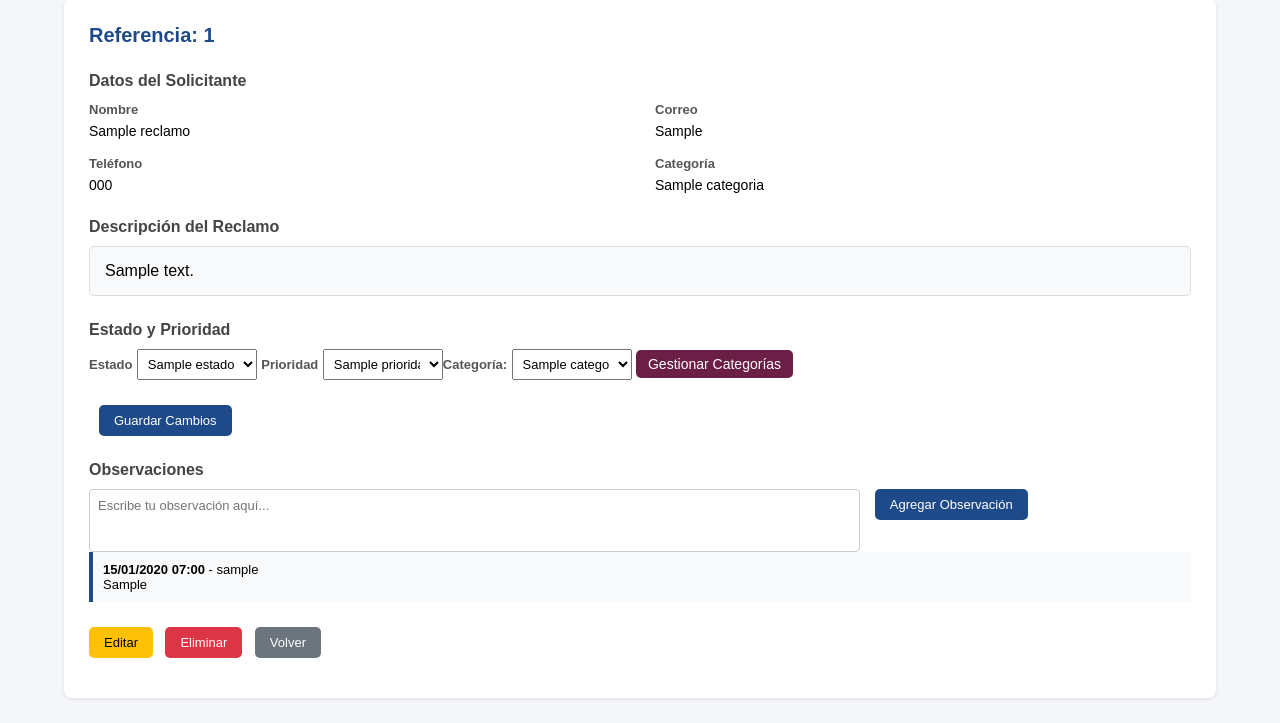
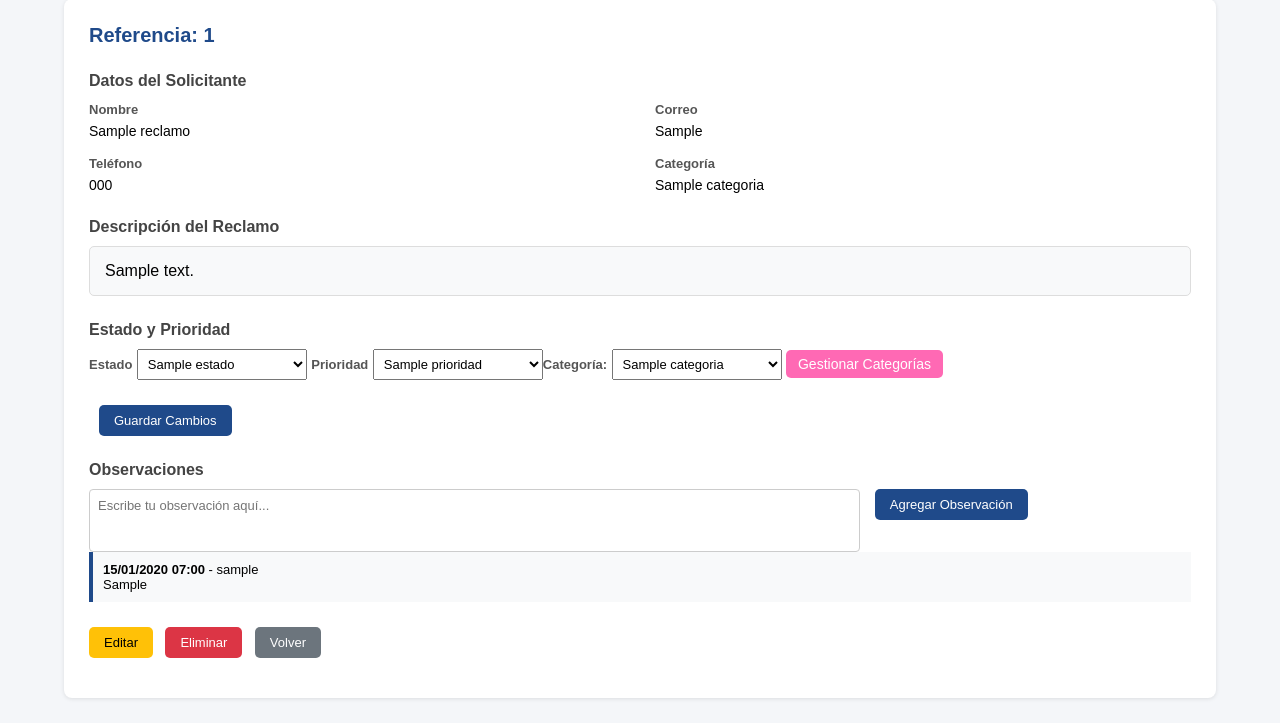
Before and after one commit to Ana2026O/sistema-reclamos, a Django app: page /detalle/1/ in a window 1280 px wide. Shown: the part 77-800 px from the top of the page. Run offline with Django 5.2, Linux system fonts and the light colour scheme; tables that the repository leaves empty hold one stand-in row (values such as "Sample post"); some libraries are stand-ins or nearby versions.

Commit message:
detalles front

```diff
--- a/reclamos/templates/reclamos/detalle_reclamo.html
+++ b/reclamos/templates/reclamos/detalle_reclamo.html
@@ -83,7 +83,7 @@
         }
 
      select{
-    width: 120PX;
+    width: 170PX;
     padding:6px;
     font-size:13px;
 }
@@ -151,7 +151,7 @@ button.guardar {
 
 
     .btn-rosa {
-        background-color: #6c1f46; /* rosa fuerte */
+        background-color: #ff69b4; /* rosa fuerte */
         color: white;
         padding: 6px 12px;
         border: none;
```
Also changed, not shown: reclamos/templates/reclamos/panel_control.html (+12 -2 lines).
